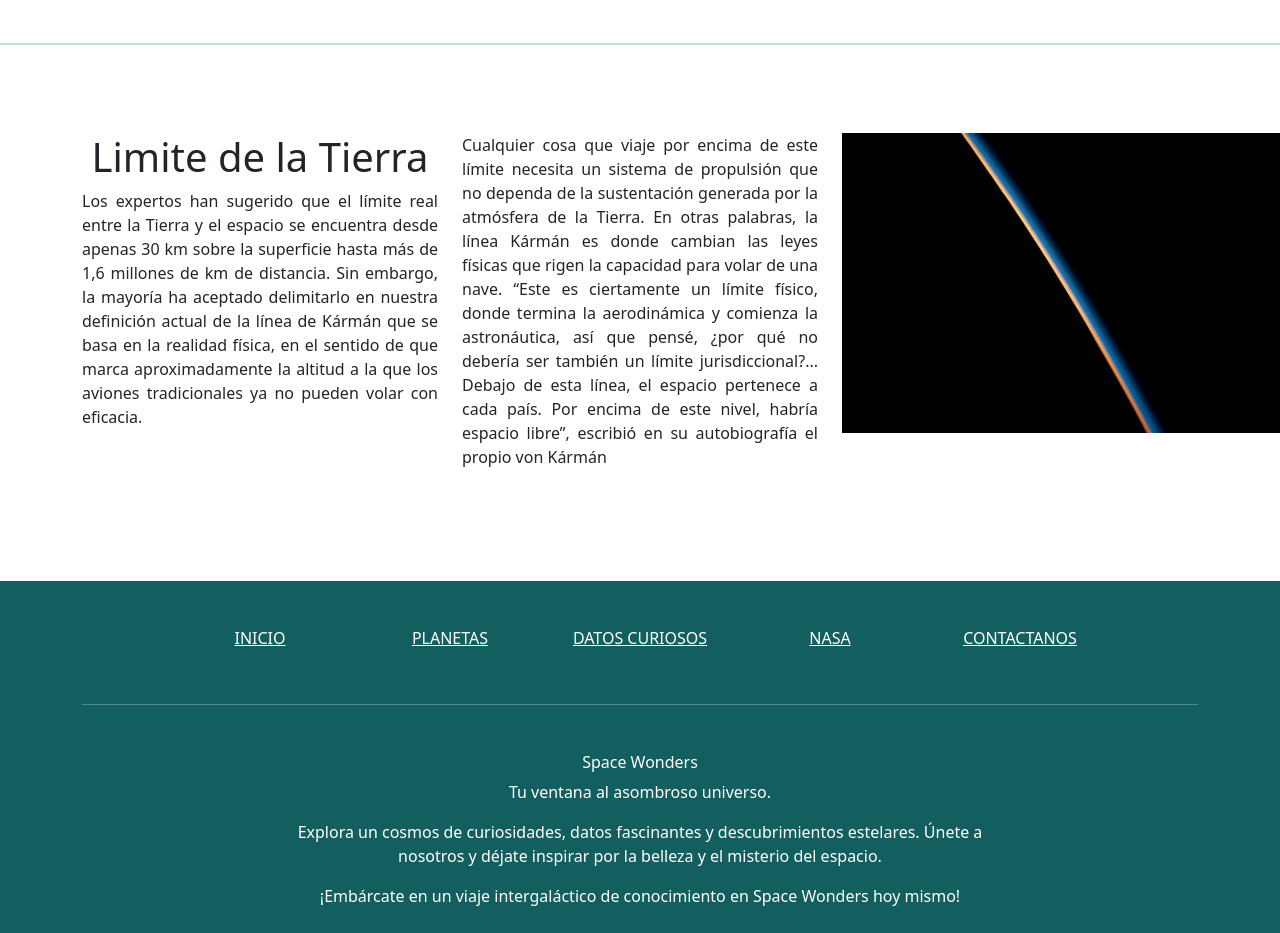
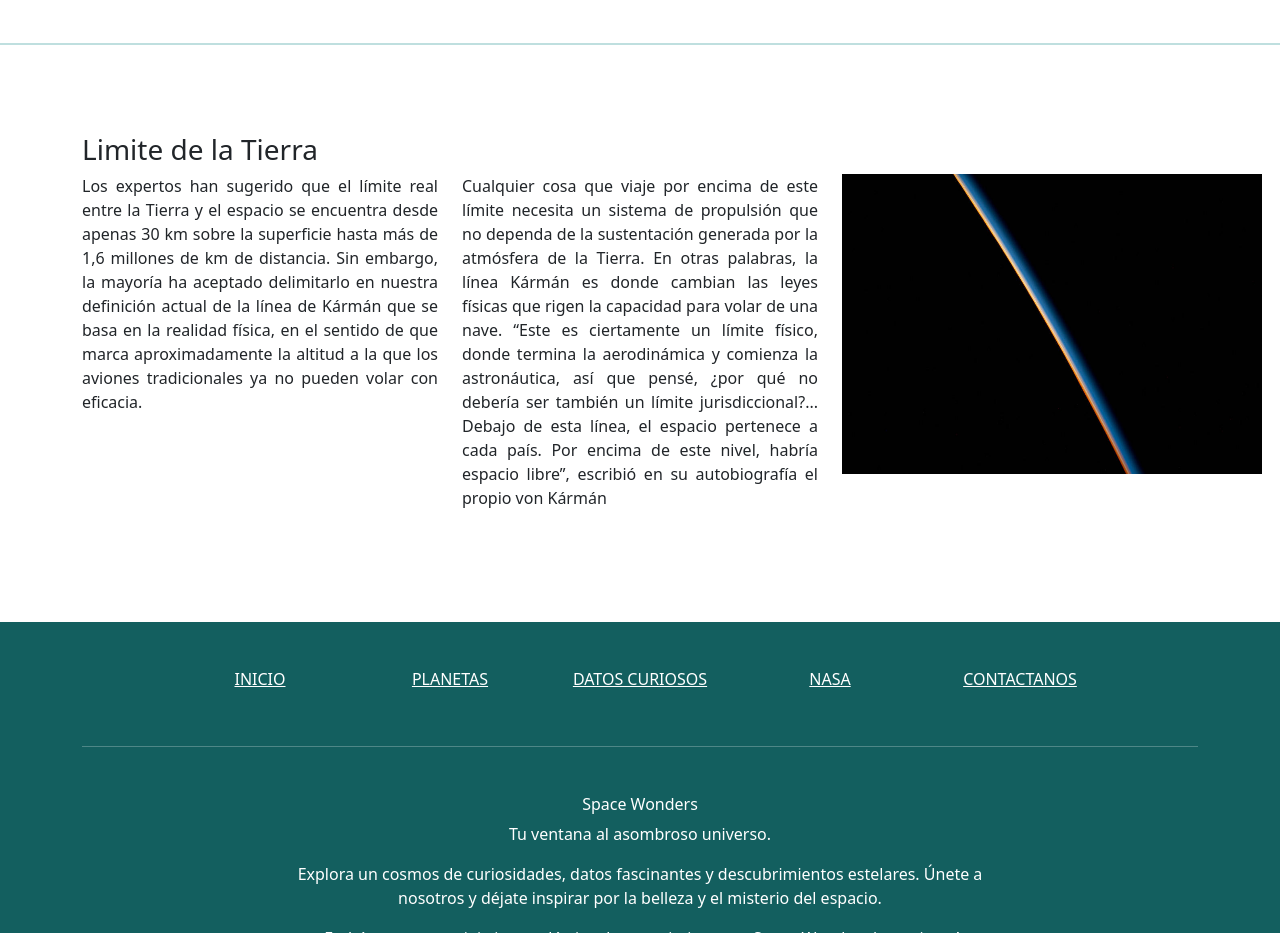
Before and after one commit to BelenRamos/PF-Ramos, a website: page index.html in a window 1280 px wide. Shown: the part 820-1753 px from the top of the page. Drawn offline with nearby package versions, Linux system fonts and the light colour scheme.

Commit message:
correcciones de titulos

```diff
--- a/index.html
+++ b/index.html
@@ -93,8 +93,8 @@
     <section class="seccionUltima py-5">
         <div class="container text-justify">
             <div class="row">
+              <h3 class="text-justify">Limite de la Tierra</h3>
                 <div class="col-md-4">
-                    <h1>Limite de la Tierra</h1>
                     <p>Los expertos han sugerido que el límite real entre la Tierra y el espacio se encuentra desde apenas 30 km
                     sobre la superficie hasta más de 1,6 millones de km de distancia. Sin embargo, la mayoría ha aceptado delimitarlo en nuestra definición actual de la línea de Kármán que se basa en la realidad física,
                     en el sentido de que marca aproximadamente la altitud a la que los aviones tradicionales ya no pueden volar con eficacia.</p>
@@ -109,7 +109,7 @@
                 <div class="col-md-4" >
                     <div class="fotoTierra">
                         <div data-aos="zoom-in-up">
-                            <img src="Imagenes/atmosphere.jpg" alt="El espacio" width="450px" height="300px">
+                            <img src="Imagenes/atmosphere.jpg" alt="El espacio" width="420px" height="300px">
                         </div>
                     </div>
                 </div>
```
